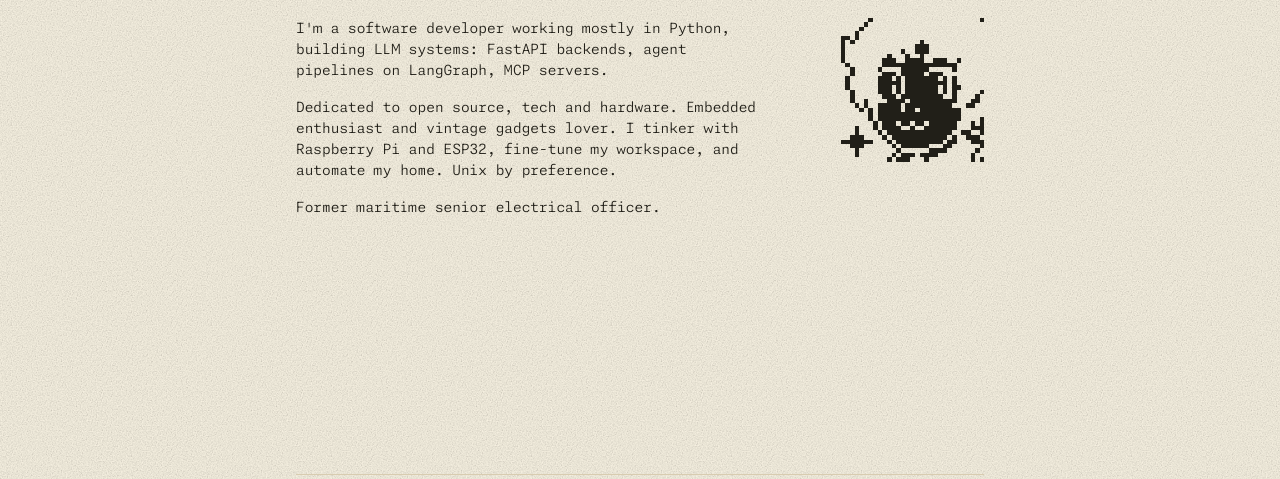
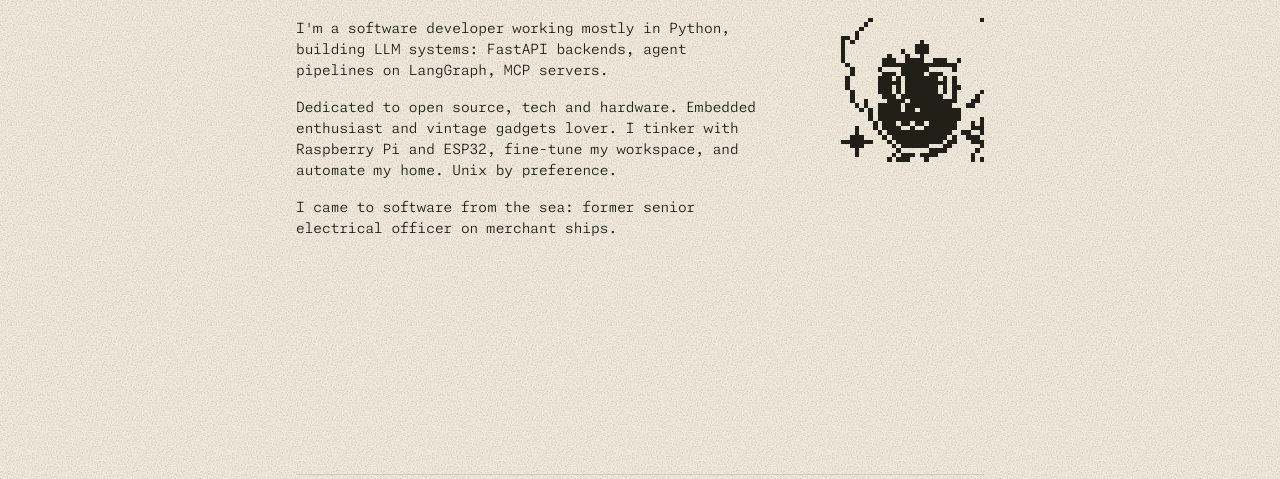
Before and after one commit to pflaumax/personal_website, a Django app: template website_app/templates/website_app/home.html in a window 1280 px wide. Shown: the part 206-685 px from the top of the page. Run offline with Django 5.2, Linux system fonts and the light colour scheme; the template is opened without the code that fills it, so the values that code supplies are empty; some libraries are stand-ins or nearby versions.

Commit message:
Give the sea line its voice back
"Former maritime senior electrical officer" was dense and flat. "I came to
software from the sea: former senior electrical officer on merchant ships" keeps
the credential and adds the thing the flat version threw away — it sounds like a
person wrote it.

Left at body size, and the comment now says why: everything above this line
describes work that thousands of other developers also do, and this line
describes someone specific. It is the sentence a reader will still remember a
week later, and the only one that proves something instead of claiming it —
being responsible for high-voltage systems in the middle of an ocean says
"handles pressure" without the page ever having to use the words. Shrinking it
to make a tidier coda would hide the best thing in the bio, and the coda already
reads through rhythm: two long paragraphs, then a short one.

Also decided against, and worth recording so it does not come back: adding C and
C++ to signal range beyond Python. The honest reason is that they are not known
well enough to be asked about, and a personal site is not a keyword match — one
awkward interview moment costs more than ten keyword hits. The worry underneath
it is real, but the fix already exists: /projects/ carries JavaScript,
PostgreSQL, Docker, Redis, Celery, MicroPython, Pytest, Pandas and Scikit Learn,
each attached to a project that used it. That is range as evidence rather than
as assertion, which is the same argument Step 8 used to delete the skills chips.

Co-Authored-By: Claude Opus 5 <noreply@anthropic.com>

```diff
--- a/website_app/templates/website_app/home.html
+++ b/website_app/templates/website_app/home.html
@@ -28,7 +28,15 @@
           vintage gadgets lover. I tinker with Raspberry Pi and ESP32, fine-tune
           my workspace, and automate my home. Unix by preference.
         </p>
-        <p class="background">Former maritime senior electrical officer.</p>
+        {% comment %}The one line here nobody else could write. Everything above it
+        describes work thousands of people also do; this describes a person. Left at
+        body size on purpose — shrinking it would hide the most memorable thing on
+        the page, and the coda effect already comes from the rhythm of two long
+        paragraphs followed by a short one.{% endcomment %}
+        <p class="background">
+          I came to software from the sea: former senior electrical officer on
+          merchant ships.
+        </p>
       </div>
 
       {% comment %}A single-colour sprite drawn as a CSS mask rather than an <img>:
```
